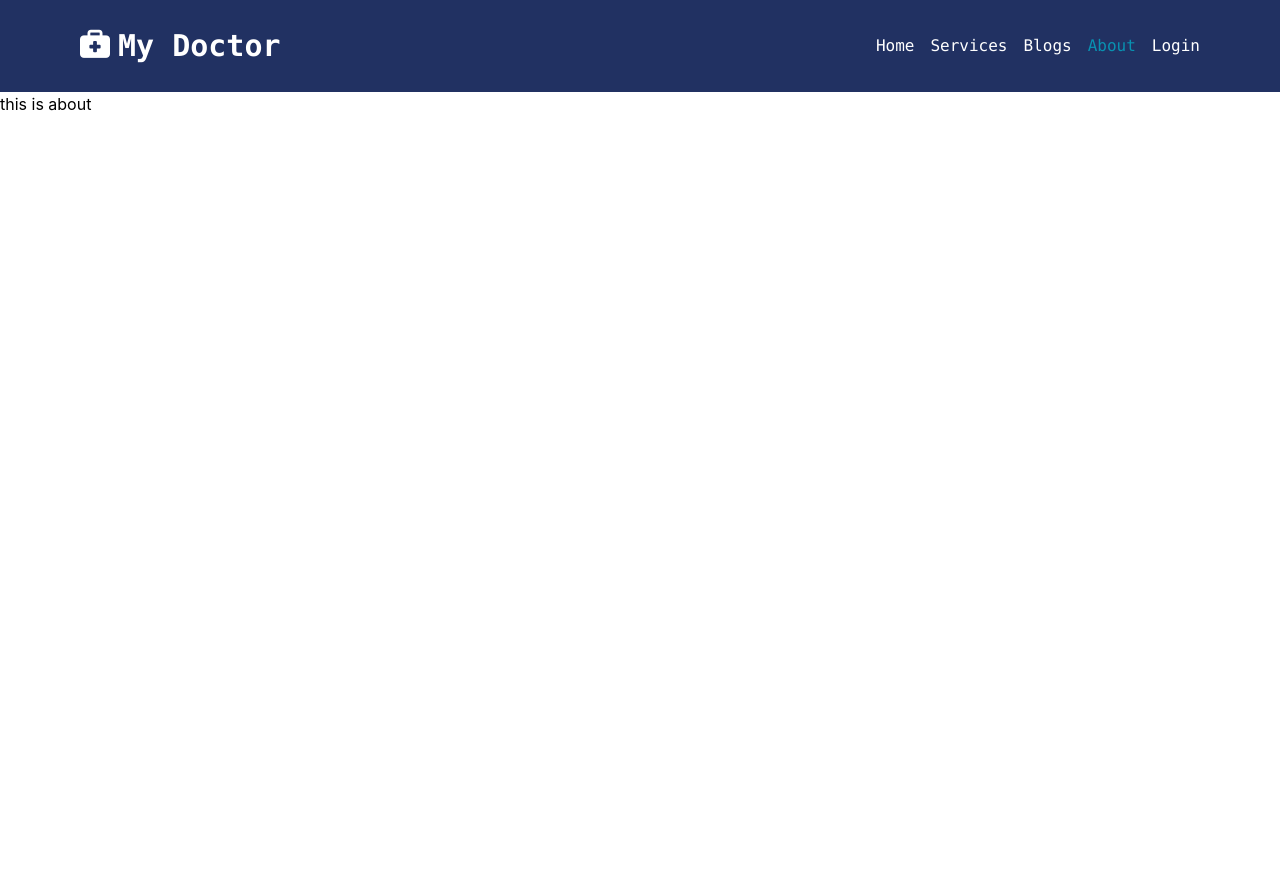
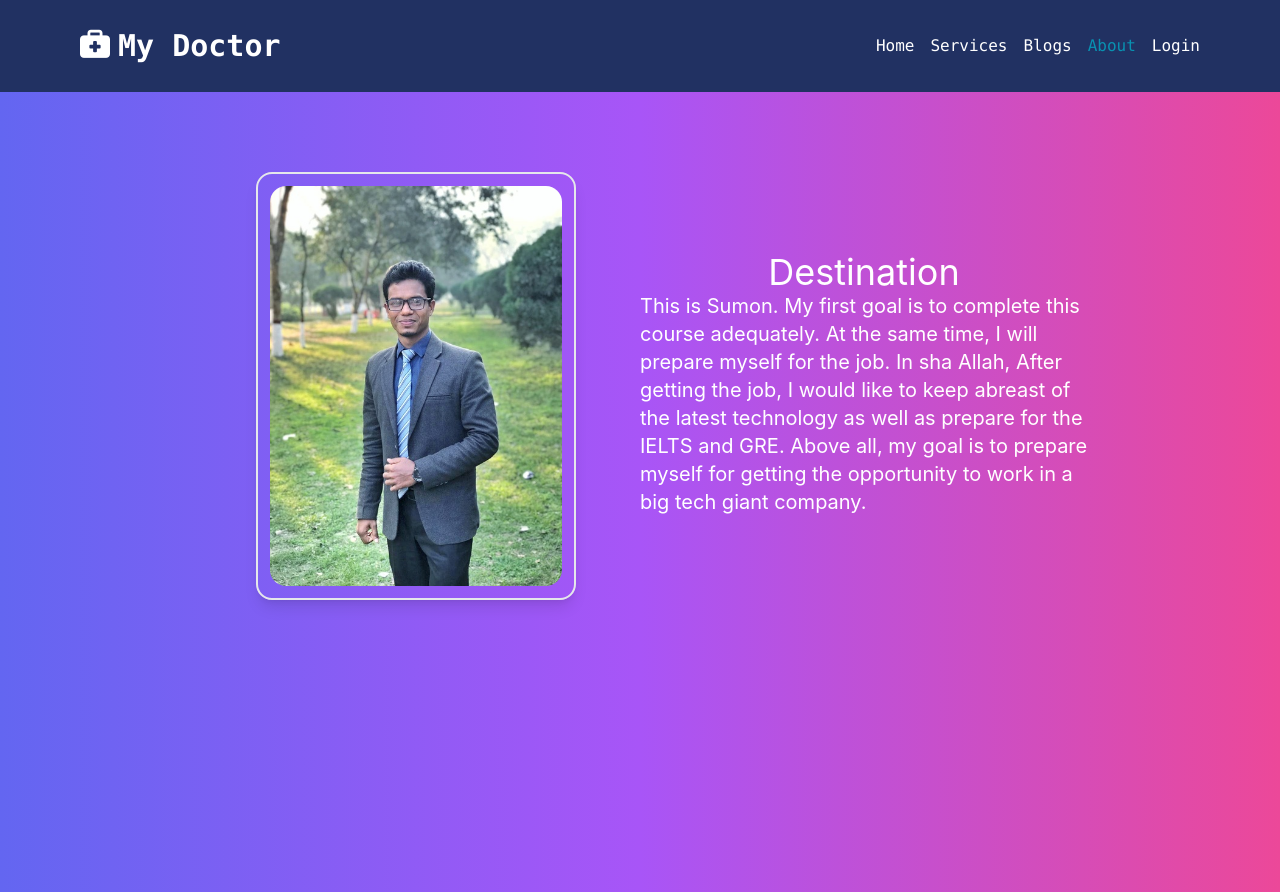
Before and after one commit to iu-sumon/independent-service-provider-public, a React (Create React App) app: page /about in a window 1280 px wide. Before the commit the page ends 800 px from the top, so only its background shows below. Built offline with nearby package versions, Linux system fonts and the light colour scheme; no server answers.

Commit message:
NotFound Added

```diff
--- a/src/Components/About/About.js
+++ b/src/Components/About/About.js
@@ -1,9 +1,17 @@
 import React from 'react';
-
+import photo from '../../images/me/Sumon.jpeg'
 const About = () => {
     return (
-        <div>
-            <p>this is about</p>
+        <div className='bg-gradient-to-r from-indigo-500 via-purple-500 to-pink-500 pt-20 h-screen'>
+             <div className='grid grid-cols-2  justify-center md:w-[70%]  m-auto'>
+                 <div className='border-2 p-3 rounded-2xl shadow-lg w-[320px] m-auto'>
+                     <img className='w-[320px] h-[400px] rounded-2xl' src={photo} alt="" />
+                  </div>
+                  <div className='pt-20 text-white'>
+                      <h1 className='text-center text-4xl'>Destination</h1>
+                      <p className='text-xl'>This is Sumon. My first goal is to complete this course adequately. At the same time, I will  prepare myself for the job. In sha Allah, After getting the job, I would like to keep abreast of the latest technology as well as prepare for the IELTS and GRE. Above all, my goal is to prepare myself for getting the opportunity to work in a big tech giant company.</p>
+                  </div>
+             </div>
         </div>
     );
 };
```
Also changed, not shown: src/images/me/Sumon.jpeg (added).
